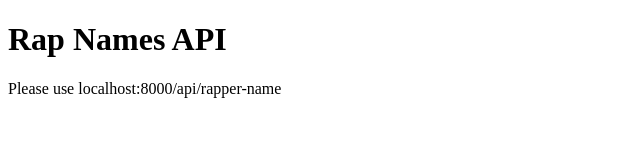
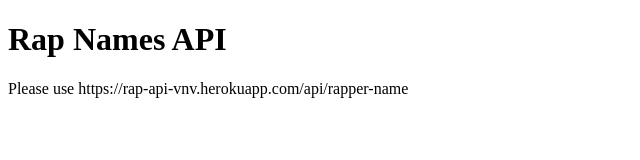
Before and after one commit to valerievozza/rap-names-api, a website: page index.html in a window 1280 px wide. Shown: the whole page, without its empty margins (0-640 px from the left). Drawn offline with Linux system fonts and the light colour scheme.

```diff
--- a/index.html
+++ b/index.html
@@ -8,6 +8,6 @@
 </head>
 <body>
     <h1>Rap Names API</h1>
-    <p>Please use localhost:8000/api/rapper-name</p>
+    <p>Please use https://rap-api-vnv.herokuapp.com/api/rapper-name</p>
 </body>
 </html>
```
Also changed, not shown: README.md.
